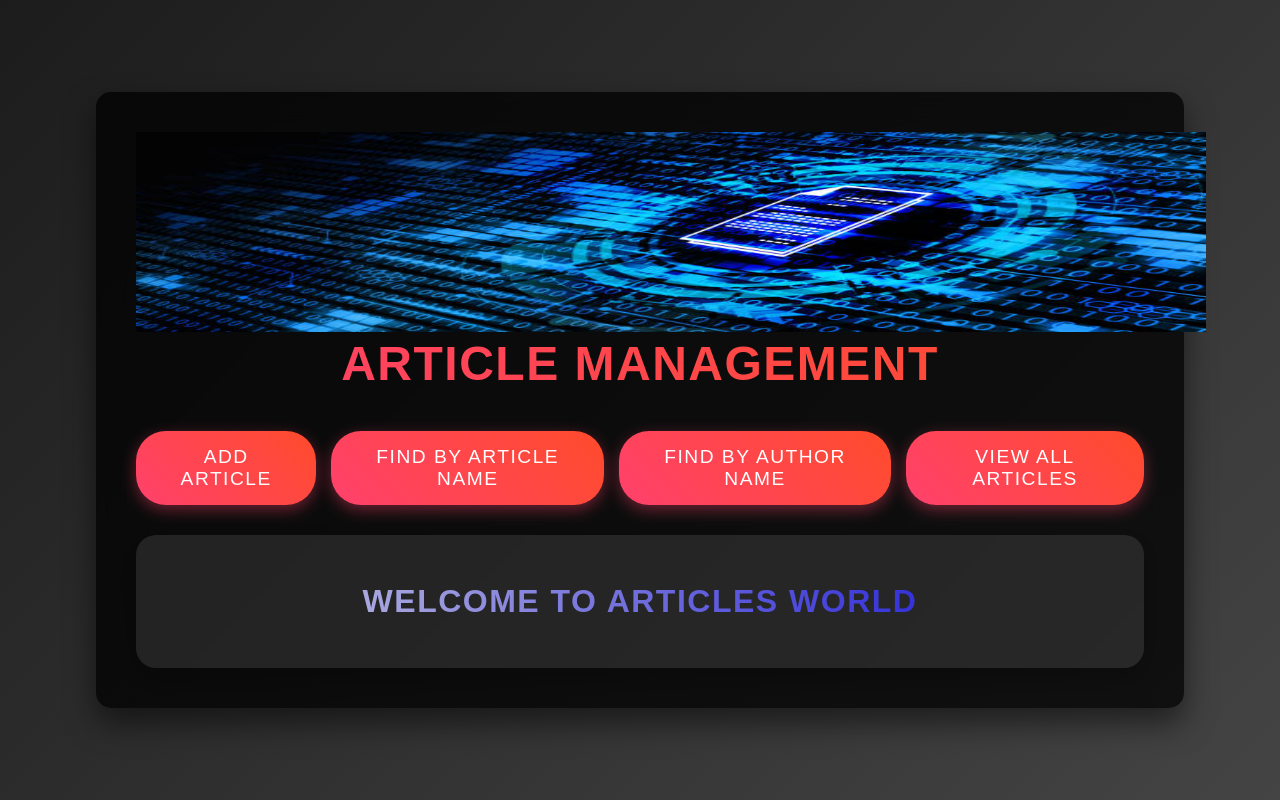
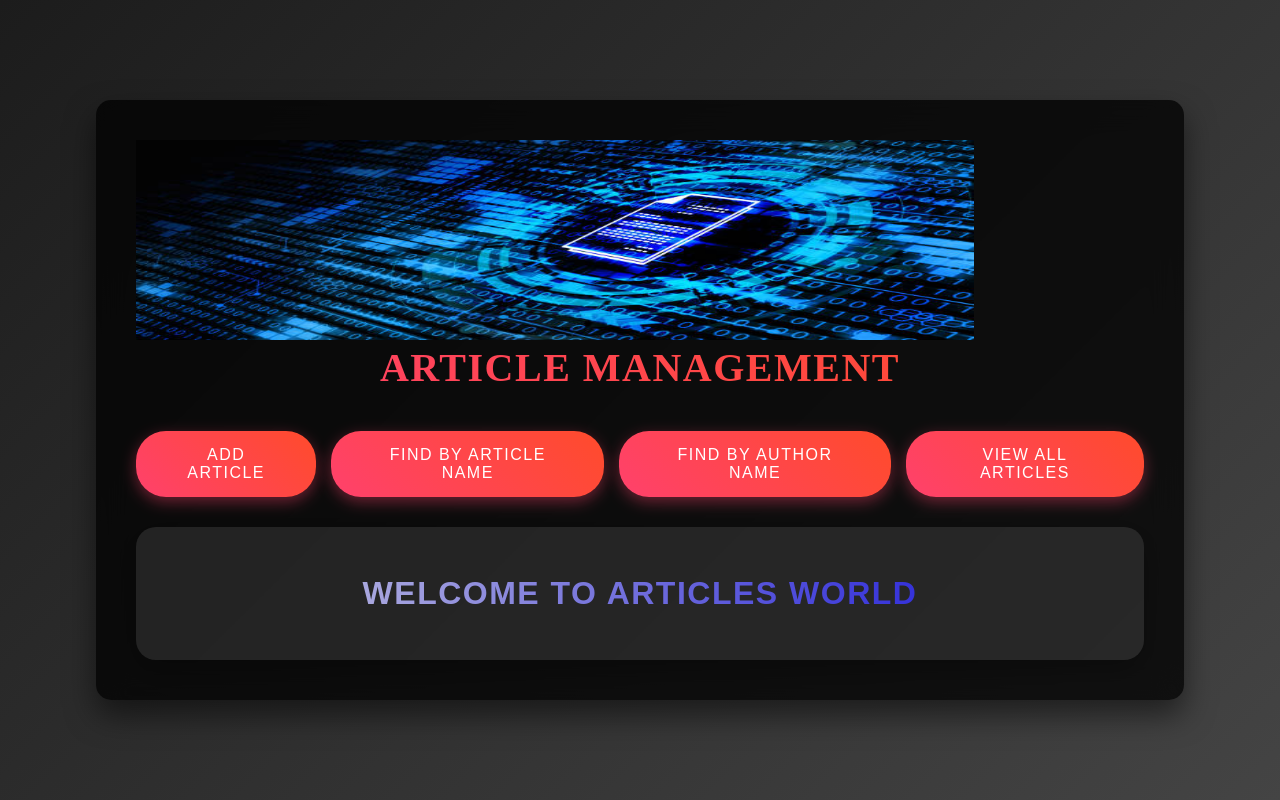
Before and after one commit to Desigan-v/Articles-FrontEnd, a Next.js app: page / in a window 1280 px wide. Built offline with nearby package versions, Linux system fonts and the light colour scheme.

Commit message:
modified:   src/app/globals.css modified:   src/app/page.tsx add:        public/images/.jpg files

```diff
--- a/src/app/globals.css
+++ b/src/app/globals.css
@@ -44,7 +44,7 @@ textarea:focus {
   backdrop-filter: blur(15px);
 }
 h1 {
-  font-size: 3rem;
+  font-size: 2.5rem;
   color: #f5f5f5;
   letter-spacing: 1.5px;
   margin-bottom: 40px;
@@ -52,6 +52,7 @@ h1 {
   background: linear-gradient(90deg, #ff416c, #ff4b2b);
   -webkit-background-clip: text;
   color: transparent;
+  font-family: 'Brush Script MT', cursive;
 }
 h4 {
   font-size: 2rem;
@@ -76,7 +77,7 @@ h4 {
   color: #fff;
   border: none;
   padding: 15px 30px;
-  font-size: 1.2rem;
+  font-size: 1rem;
   border-radius: 30px;
   cursor: pointer;
   transition: all 0.4s ease;
--- a/src/app/page.tsx
+++ b/src/app/page.tsx
@@ -16,7 +16,7 @@ const Home = () => {
             <Image className='img'
                   src="/images/pro1.jpg"  // Ensure the file extension is correct
                   alt="Oops"
-                  width={1070}
+                  width={838}
                   height={200}
                   priority
               />
@@ -48,37 +48,3 @@ const Home = () => {
 };
 
 export default Home;
-
-
-/*import React, { useState } from 'react';
-import AddArticle from '../components/AddArticle';
-import ArticleList from '../components/ArticleList';
-import AuthorArticles from '../components/AuthorArticles';
-import AllArticles from '../components/AllArticles';
-import "./globals.css";
-
-const Home = () => {
-  const [view, setView] = useState(''); // State to handle view rendering
-
-  const handleViewChange = (newView: string) => setView(newView);
-
-  return (
-    <div>
-      <center>
-      <h1>Article Management</h1>
-      <button onClick={() => handleViewChange('add')}>Add Article</button>
-      <button onClick={() => handleViewChange('findByName')}>Find by Article Name</button>
-      <button onClick={() => handleViewChange('findByAuthor')}>Find by Author Name</button>
-      <button onClick={() => handleViewChange('viewAll')}>View All Articles</button>
-
-      {view === 'add' && <AddArticle />}
-      {view === 'findByName' && <ArticleList />}
-      {view === 'findByAuthor' && <AuthorArticles />}
-      {view === 'viewAll' && <AllArticles />}
-      </center>
-    </div>
-  );
-};
-
-export default Home;
-*/
```
